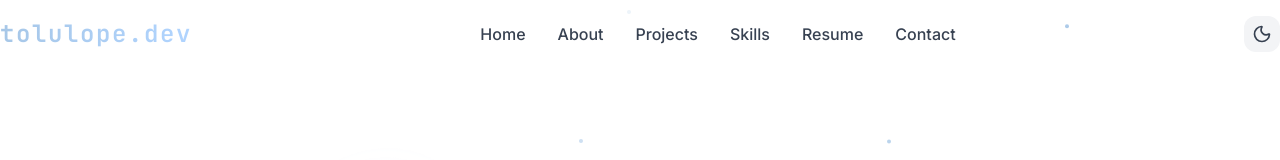
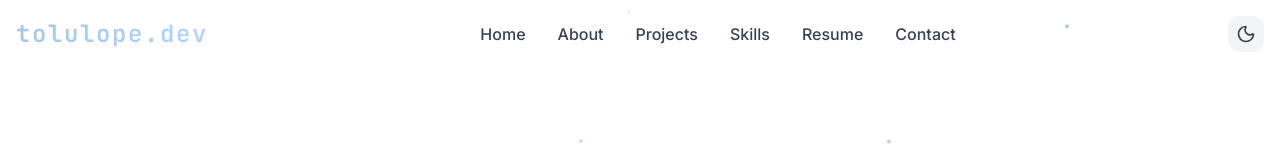
Before and after one commit to MichaelTolulope/my-portfolio-website, a React (Vite) app: page / in a window 1280 px wide. Shown: the top 160 px of the page. Built offline with nearby package versions, Linux system fonts and the light colour scheme.

Commit message:
padding to header

```diff
--- a/src/components/Layout/Header.tsx
+++ b/src/components/Layout/Header.tsx
@@ -47,7 +47,7 @@
           : 'bg-transparent'
       }`}
     >
-      <nav className="container-custom flex items-center justify-between py-4">
+      <nav className="container-custom flex items-center justify-between p-4">
         {/* Logo */}
         <motion.div
           whileHover={{ scale: 1.05 }}
```
